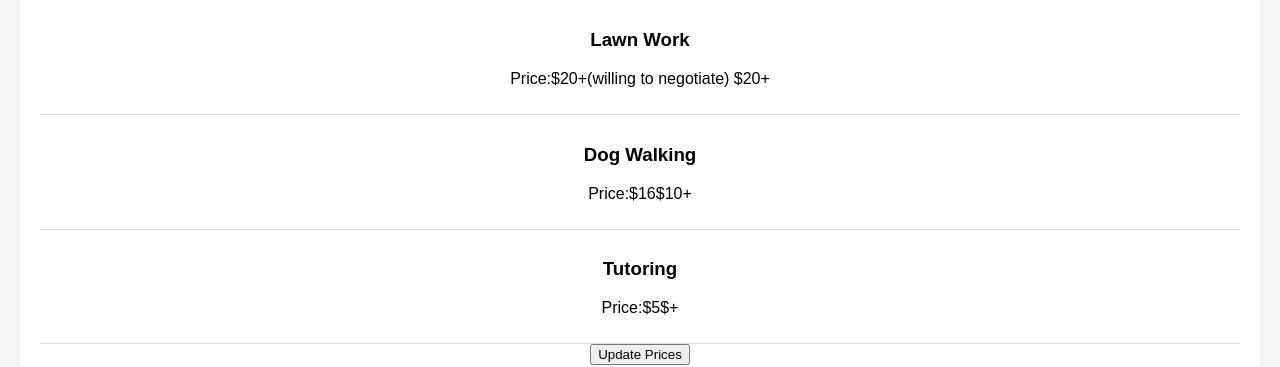
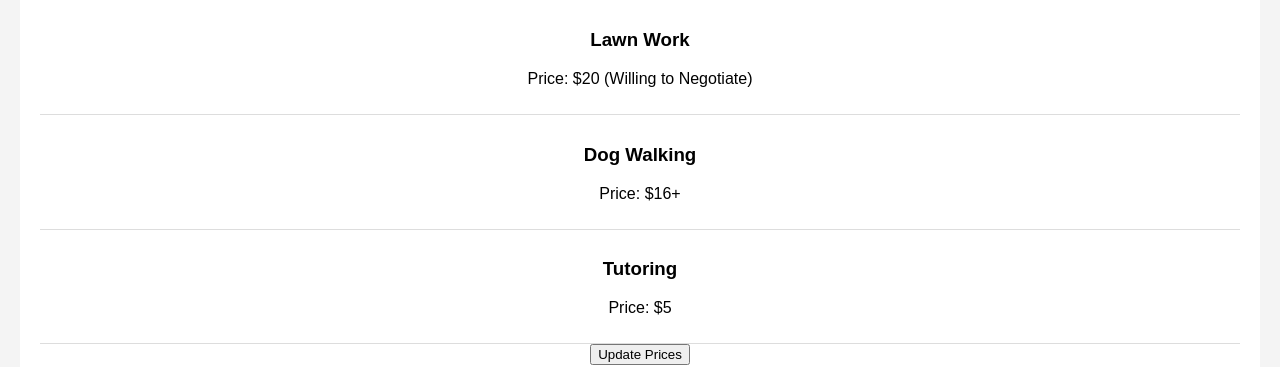
Before and after one commit to vernonnbusi/Vernons-Reliable-Service, a plain HTML site: page index.html in a window 1280 px wide. Shown: the part 295-662 px from the top of the page. Drawn offline with Linux system fonts and the light colour scheme.

Commit message:
Update index.html

```diff
--- a/index.html
+++ b/index.html
@@ -23,15 +23,15 @@
         <h2>My Services</h2>
         <div class="service">
             <h3>Lawn Work</h3>
-            <p>Price:$20+(willing to negotiate) <span id="lawnPrice">$20+</span></p>
+            <p>Price: <span id="lawnPrice">$20 (Willing to Negotiate)</span></p>
         </div>
         <div class="service">
             <h3>Dog Walking</h3>
-            <p>Price:$16<span id="dogPrice">$10+</span></p>
+            <p>Price: <span id="dogPrice">$16+</span></p>
         </div>
         <div class="service">
             <h3>Tutoring</h3>
-            <p>Price:$5<span id="tutorPrice">$+</span></p>
+            <p>Price: <span id="tutorPrice">$5</span></p>
         </div>
         <button onclick="updatePrices()">Update Prices</button>
     </section>
```
